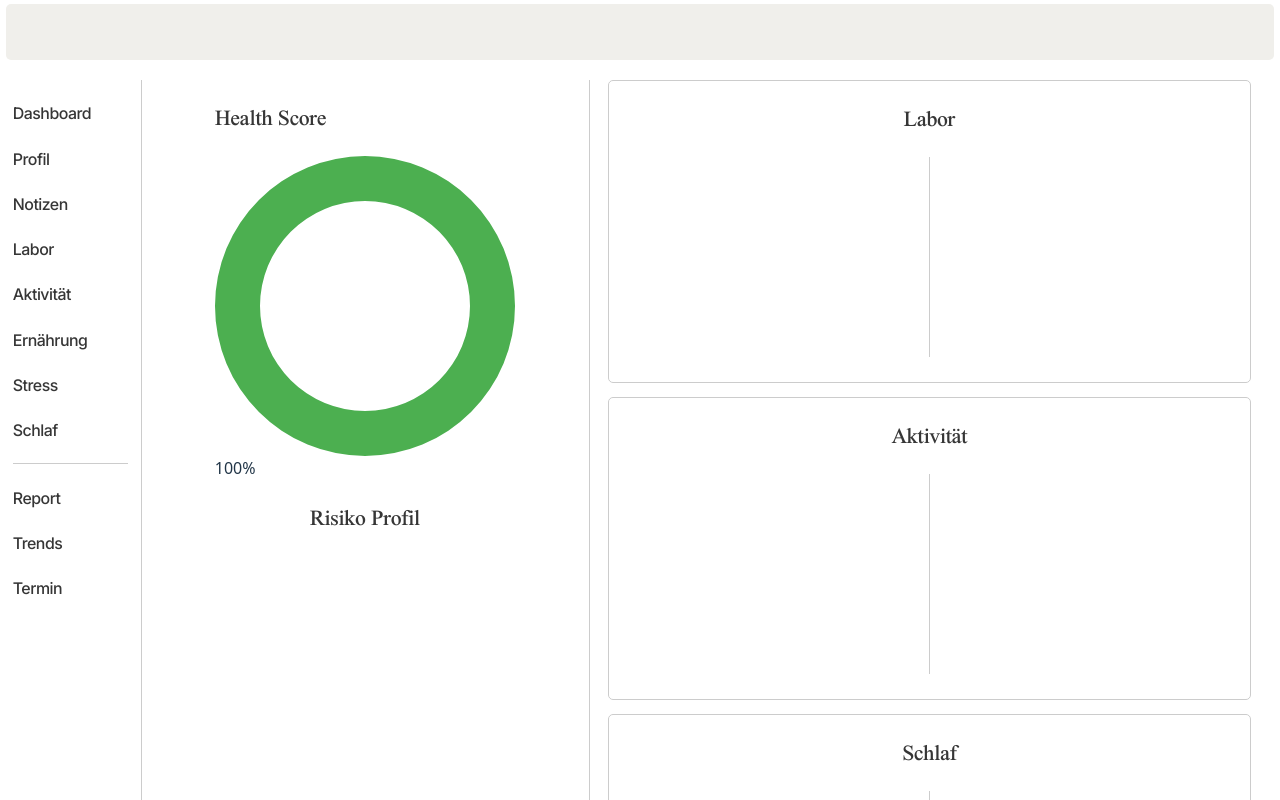
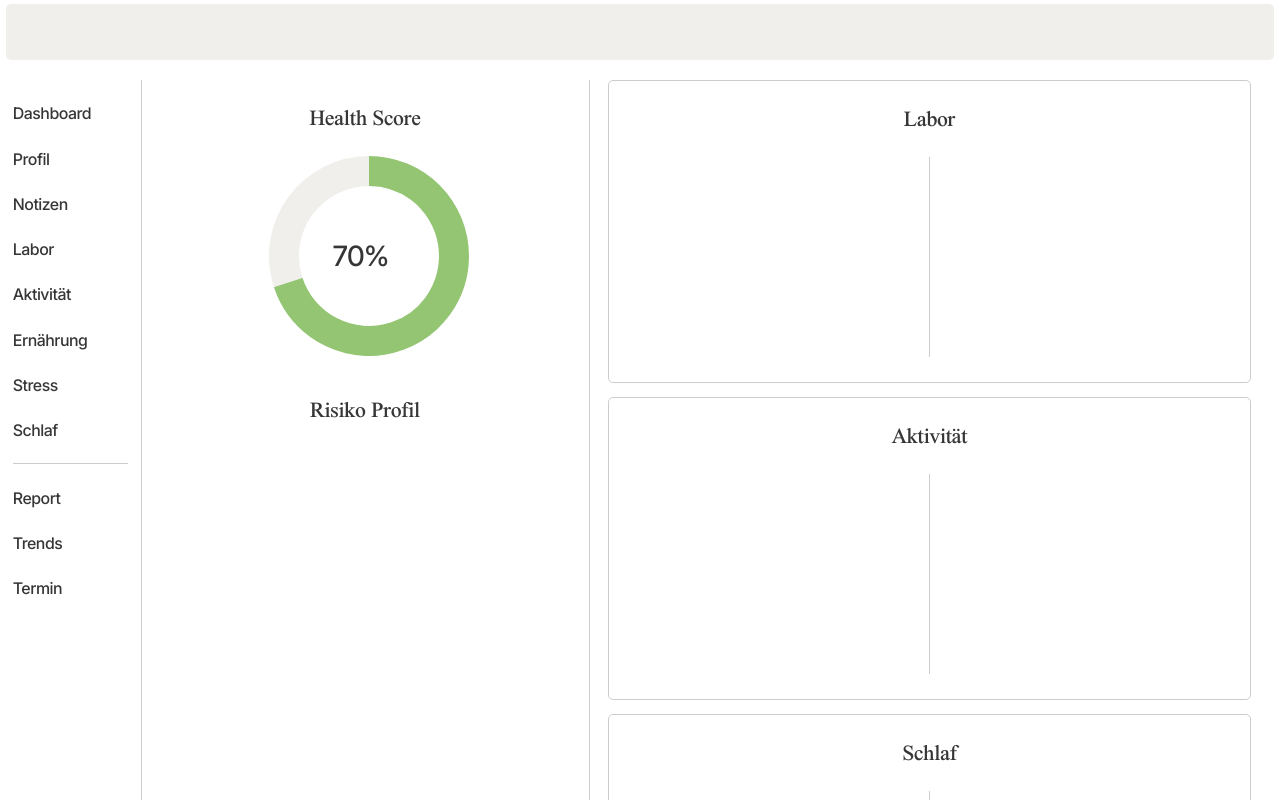
Before and after one commit to sophiariley/PMSD, a React (Vite) app in the folder PMSD-dashboard/: page /#/ in a window 1280 px wide. Built offline with nearby package versions, Linux system fonts and the light colour scheme; a web font is replaced by a local one.

Commit message:
V1 of health score chart

```diff
--- a/PMSD-dashboard/src/components/Components.css
+++ b/PMSD-dashboard/src/components/Components.css
@@ -21,12 +21,13 @@
 
 /* ################################################################################################################################## */
 
-/* Component styling */
 .sectionTitle {
     font-family: "Scheherazade New Medium", serif;
     color: #363636;
     letter-spacing: -0.5px;
 }
+
+/* ################################################################################################################################## */
 
 /* TODO: Selected menu item should be #363636. All others should be a lighter shade */
 .menuText {
@@ -35,6 +36,8 @@
   letter-spacing: -0.5px;
   font-weight: 500;
 }
+
+/* ################################################################################################################################## */
 
 .patientVerticalMenu-container {
   position: fixed;
@@ -57,6 +60,8 @@
   width: 9vw;
 }
 
+/* ################################################################################################################################## */
+
 .patientHeaderBar-container {
   display: flex;
   justify-content: center;
@@ -74,19 +79,31 @@
   border-radius: 5px 5px 5px 5px;
 }
 
+/* ################################################################################################################################## */
+
 .patientLeftGraphDetail-container {
   display: flex;
+  flex-direction: column;
+  align-items: center;
+  overflow-y: auto;
   position: fixed;
-  justify-items: center;
-  align-items: center;
-  flex-direction: column;
-  overflow-y: auto;
-  border-right: 1px solid #ccc;
+  top: 10vh;
+  left: 11vw;
   width: 35vw;
   height: 90vh;
-  top: 10vh;
-  left: 11vw;
+  border-right: 1px solid #ccc;
+  /* padding: 1rem 0; */
+  gap: 1rem;
 }
+
+.patientLeftGraphDetail-section {
+  display: flex;
+  flex-direction: column;
+  align-items: center;
+  width: 100%;
+}
+
+/* ################################################################################################################################## */
 
 .patientRightGraphDetail-container {
   position: fixed;
@@ -100,6 +117,8 @@
   width: 52.8vw;
   height: 90vh;
 }
+
+/* ################################################################################################################################## */
 
 .rightGraphDetailBox-left {
   border-right: 1px solid #ccc;
@@ -130,3 +149,25 @@
   height: 40vh;
   margin-bottom: 2%;
 }
+
+/* ################################################################################################################################## */
+
+.healthScoreChart-container {
+    position: relative;
+    width: 25vh;
+    height: 25vh;
+    display: flex;
+    justify-content: center;
+    align-items: center;
+    left: 2.5vw;
+
+}
+
+.healthScoreChart-text {
+  transform: translate(-17vh, 0vw);
+  font-family: "Inter", sans-serif;
+  color: #363636;
+  letter-spacing: -0.5px;
+  font-weight: 500;
+  font-size: 28px;
+}
--- a/PMSD-dashboard/src/components/HealthScoreChart.tsx
+++ b/PMSD-dashboard/src/components/HealthScoreChart.tsx
@@ -9,17 +9,23 @@ type HealthScoreChartProps = {
 };
 
 function HealthScoreChart({ score }: HealthScoreChartProps) {
+
+    // The data for the donut chart. Currently, the chart displays solid green (the patient's "health score") and solid light gray (100 - the patient's "health score")
+    // TODO: Define an algorithm that determines a patient's "health score."
+    // This algorithm will determine the patient's "health score" based off of their information (sleep, activity, labor, etc...)
+    // TODO: Set chart as ombre instead of solid colors
     const data = {
         datasets: [
         {
             data: [score, 100 - score],
-        backgroundColor: ['#4CAF50', '#E0E0E0'],
+            backgroundColor: ["#93C572", "#F0EFEB"],
             borderWidth: 0,
             cutout: '70%',
         },
         ],
     };
 
+    // Configuration options for the donut chart
     const options = {
         cutout: '70%',
         plugins: {
@@ -30,7 +36,7 @@ function HealthScoreChart({ score }: HealthScoreChartProps) {
     return (
         <div className="healthScoreChart-container">
         <Doughnut data={data} options={options} />
-      <div className="healthScoreChart-centerText">{score}%</div>
+        <div className="healthScoreChart-text">{score}%</div>
         </div>
     );
 }
--- a/PMSD-dashboard/src/components/PatientLeftGraphDetail.tsx
+++ b/PMSD-dashboard/src/components/PatientLeftGraphDetail.tsx
@@ -5,13 +5,13 @@ import HealthScoreChart from "./HealthScoreChart";
 function PatientLeftGraphDetail () {
     return(
         <div className="patientLeftGraphDetail-container">
-            <div>
+            <div className="patientLeftGraphDetail-section">
                 <SectionTitle text="Health Score"/>
                 {/* TODO: Add graph skeleton */}
-                <HealthScoreChart score={100}/>
+                <HealthScoreChart score={70}/>
             </div>
 
-            <div>
+            <div className="patientLeftGraphDetail-section">
                 <SectionTitle text = "Risiko Profil"/>
                 {/* TODO: Add graph skeletons */}
             </div>
```
Lines whose indentation alone changed are shown as unchanged.
